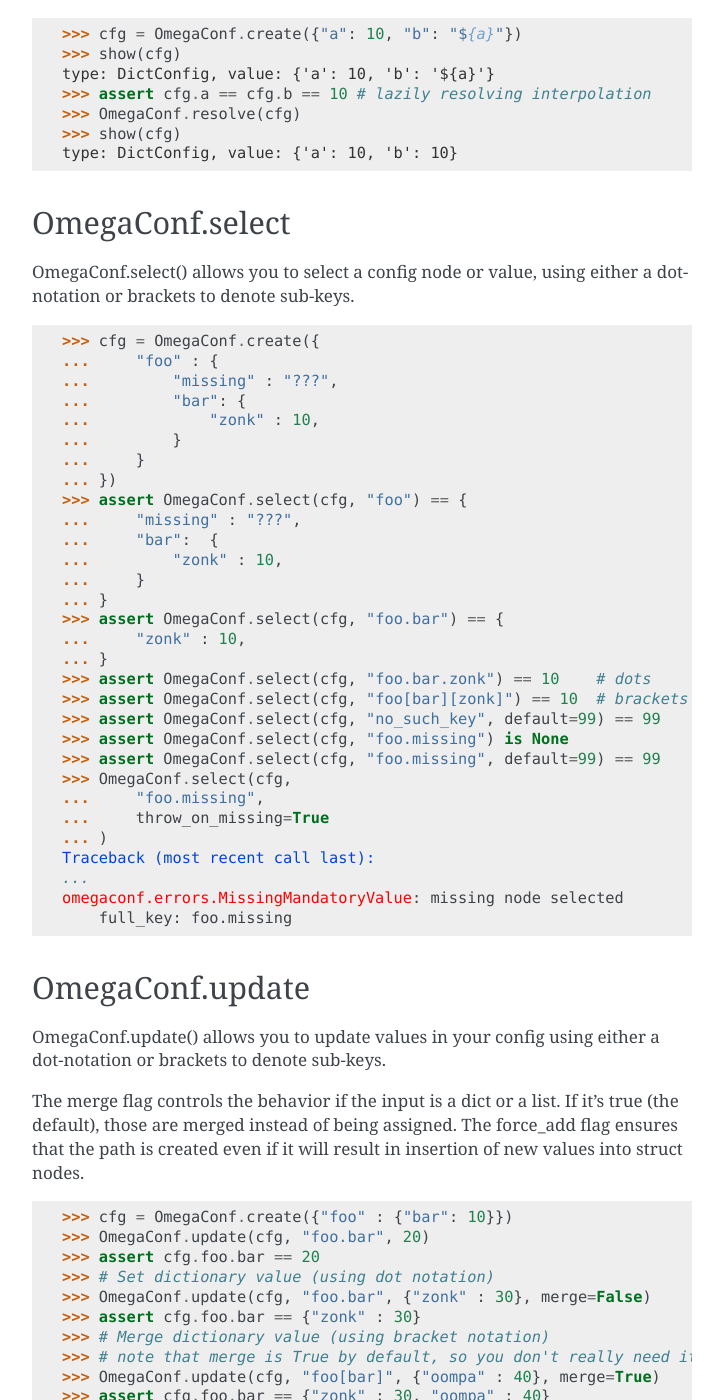
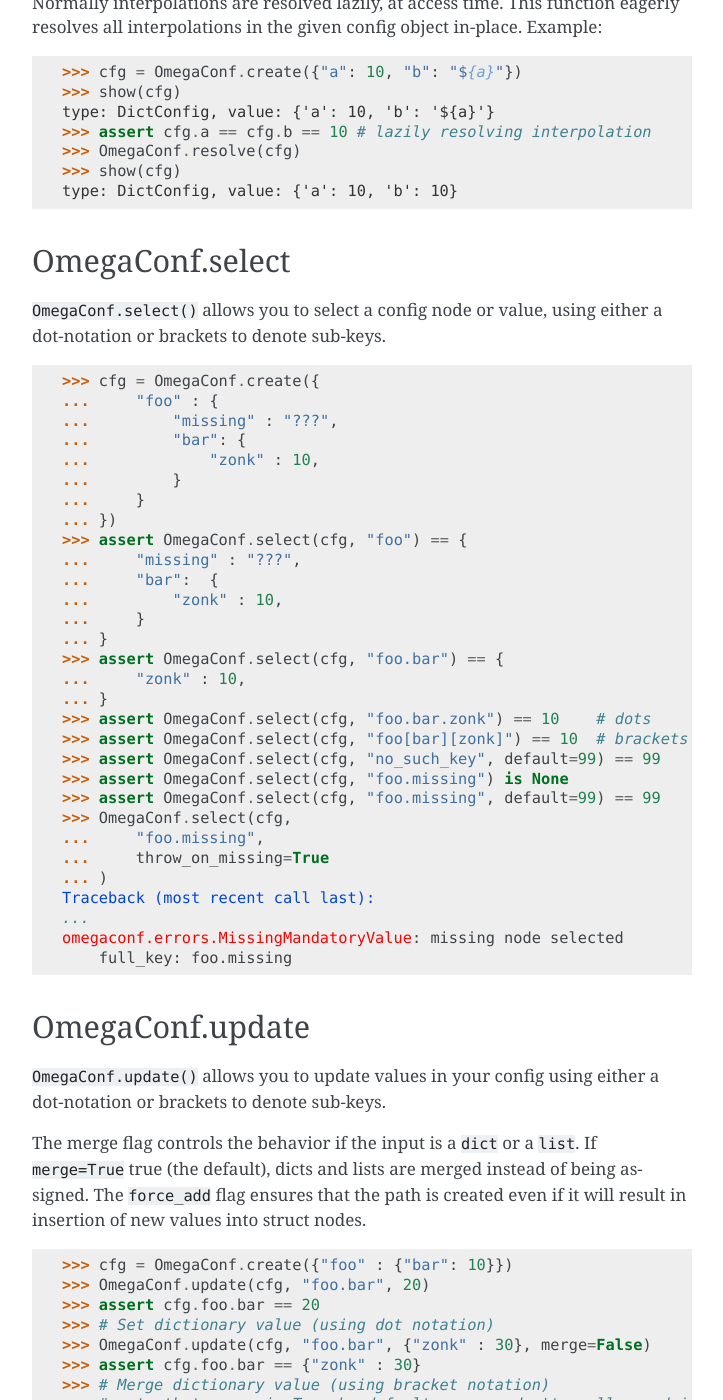
Before and after one commit to omry/omegaconf, a Sphinx documentation site: the page built from docs/source/usage.rst, in a window 1280 px wide and 1400 px high, scrolled down 12546 px. Shown: the whole window, without its empty margins (388-1111 px from the left). Built offline with Sphinx 7.4.7, drawn with Linux system fonts in a browser that asks for light colours; some of the changed text lies outside the part shown.

Commit message:
misc copyedits

```diff
--- a/docs/source/usage.rst
+++ b/docs/source/usage.rst
@@ -70,7 +70,7 @@ Here is an example of various supported key types:
     >>> print(conf)
     {'key': 'str', 123: 'int', True: 'bool', 3.14: 'float', <Color.RED: 1>: 'Color'}
 
-OmegaConf supports `str`, `int`, `bool`, `float` and Enums as dictionary key types.
+OmegaConf supports ``str``, ``int``, ``bool``, ``float`` and Enums as dictionary key types.
 
 From a list
 ^^^^^^^^^^^
@@ -249,7 +249,7 @@ You can provide default values directly in the accessing code:
 
 Mandatory values
 ^^^^^^^^^^^^^^^^
-Use the value ??? to indicate parameters that need to be set prior to access
+Use the value ``"???"`` to indicate parameters that need to be set prior to access
 
 .. doctest:: loaded
 
@@ -323,7 +323,7 @@ This path may use either dot-notation (``foo.1``), brackets (``[foo][1]``) or a
 
 Interpolations are absolute by default. Relative interpolation are prefixed by one or more dots:
 The first dot denotes the level of the node itself and additional dots are going up the parent hierarchy.
-e.g. **${..foo}** points to the **foo** sibling of the parent of the current node.
+e.g. ``${..foo}`` points to the ``foo`` sibling of the parent of the current node.
 
 NOTE: Interpolations may cause config cycles. Such cycles are forbidden and may cause undefined behavior.
 
@@ -557,8 +557,8 @@ Utility functions
 OmegaConf.to_container
 ^^^^^^^^^^^^^^^^^^^^^^
 OmegaConf config objects looks very similar to python dict and list, but in fact are not.
-Use OmegaConf.to_container(cfg: Container, resolve: bool) to convert to a primitive container.
-If resolve is set to True, interpolations will be resolved during conversion.
+Use ``OmegaConf.to_container(cfg: Container, resolve: bool)`` to convert to a primitive container.
+If ``resolve`` is set to ``True``, interpolations will be resolved during conversion.
 
 .. doctest::
 
@@ -579,7 +579,7 @@ Structured Config nodes using the ``structured_config_mode`` option.
 By default, Structured Config nodes are converted to plain dict.
 
 Using ``structured_config_mode=SCMode.DICT_CONFIG`` causes such nodes to remain
-as DictConfig, allowing attribute style access on the resulting node.
+as ``DictConfig``, allowing attribute style access on the resulting node.
 
 Using ``structured_config_mode=SCMode.INSTANTIATE``, Structured Config nodes
 are converted to instances of the backing dataclass or attrs class. Note that
@@ -652,7 +652,7 @@ Example:
 
 OmegaConf.select
 ^^^^^^^^^^^^^^^^
-OmegaConf.select() allows you to select a config node or value, using either a dot-notation or brackets to denote sub-keys.
+``OmegaConf.select()`` allows you to select a config node or value, using either a dot-notation or brackets to denote sub-keys.
 
 .. doctest::
 
@@ -689,11 +689,11 @@ OmegaConf.select() allows you to select a config node or value, using either a d
 
 OmegaConf.update
 ^^^^^^^^^^^^^^^^
-OmegaConf.update() allows you to update values in your config using either a dot-notation or brackets to denote sub-keys.
+``OmegaConf.update()`` allows you to update values in your config using either a dot-notation or brackets to denote sub-keys.
 
-The merge flag controls the behavior if the input is a dict or a list. If it's true (the default), those are merged instead of
-being assigned.
-The force_add flag ensures that the path is created even if it will result in insertion of new values into struct nodes.
+The merge flag controls the behavior if the input is a ``dict`` or a ``list``.
+If ``merge=True`` true (the default), dicts and lists are merged instead of being assigned.
+The ``force_add`` flag ensures that the path is created even if it will result in insertion of new values into struct nodes.
 
 .. doctest::
 
@@ -717,7 +717,7 @@ The force_add flag ensures that the path is created even if it will result in in
 
 OmegaConf.masked_copy
 ^^^^^^^^^^^^^^^^^^^^^
-Creates a copy of a DictConfig that contains only specific keys.
+Creates a copy of a ``DictConfig`` that contains only specific keys.
 
 .. doctest:: loaded
 
@@ -736,7 +736,7 @@ Creates a copy of a DictConfig that contains only specific keys.
 OmegaConf.is_missing
 ^^^^^^^^^^^^^^^^^^^^
 
-Tests if a value is missing ('???').
+Tests if a value is missing (``"???"``).
 
 .. doctest::
 
@@ -765,7 +765,9 @@ Tests if a value is an interpolation.
 OmegaConf.{is_config, is_dict, is_list}
 ^^^^^^^^^^^^^^^^^^^^^^^^^^^^^^^^^^^^^^^
 
-Tests if an object is an OmegaConf object, or if it's representing a list or a dict.
+``OmegaConf.is_config`` tests whether an object is an OmegaConf object (e.g. ``DictConfig`` or ``ListConfig``).
+``OmegaConf.is_dict(cfg)`` is equivalent to ``isinstance(cfg, DictConfig)``,
+and ``OmegaConf.is_list(cfg)`` is equivalent to ``isinstance(cfg, ListConfig)``.
 
 .. doctest::
 
@@ -789,7 +791,7 @@ VSCode and other `PyDev.Debugger <https://github.com/fabioz/PyDev.Debugger>`_ po
 
 The debugger extension enables OmegaConf-aware object inspection:
  - providing information about interpolations.
- - properly handling missing values (``???``).
+ - properly handling missing values (``"???"``).
 
 The plugin comes in two flavors:
  - USER: Default behavior, useful when debugging your OmegaConf objects.
```
Also changed, not shown: other parts of docs/source/usage.rst (+5 -5 lines), docs/source/custom_resolvers.rst (+16 -14 lines), docs/source/structured_config.rst (+27 -23 lines).
